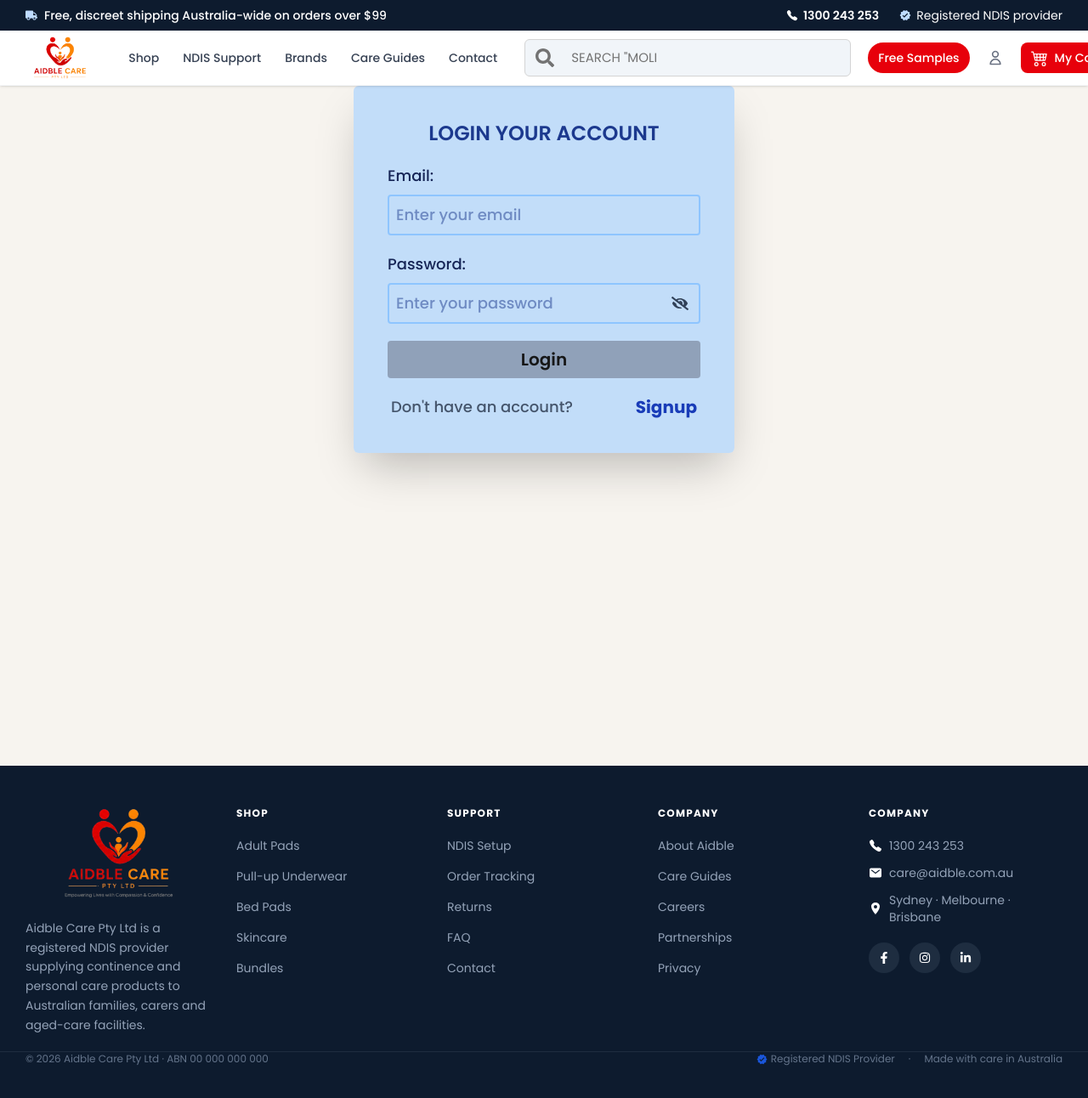
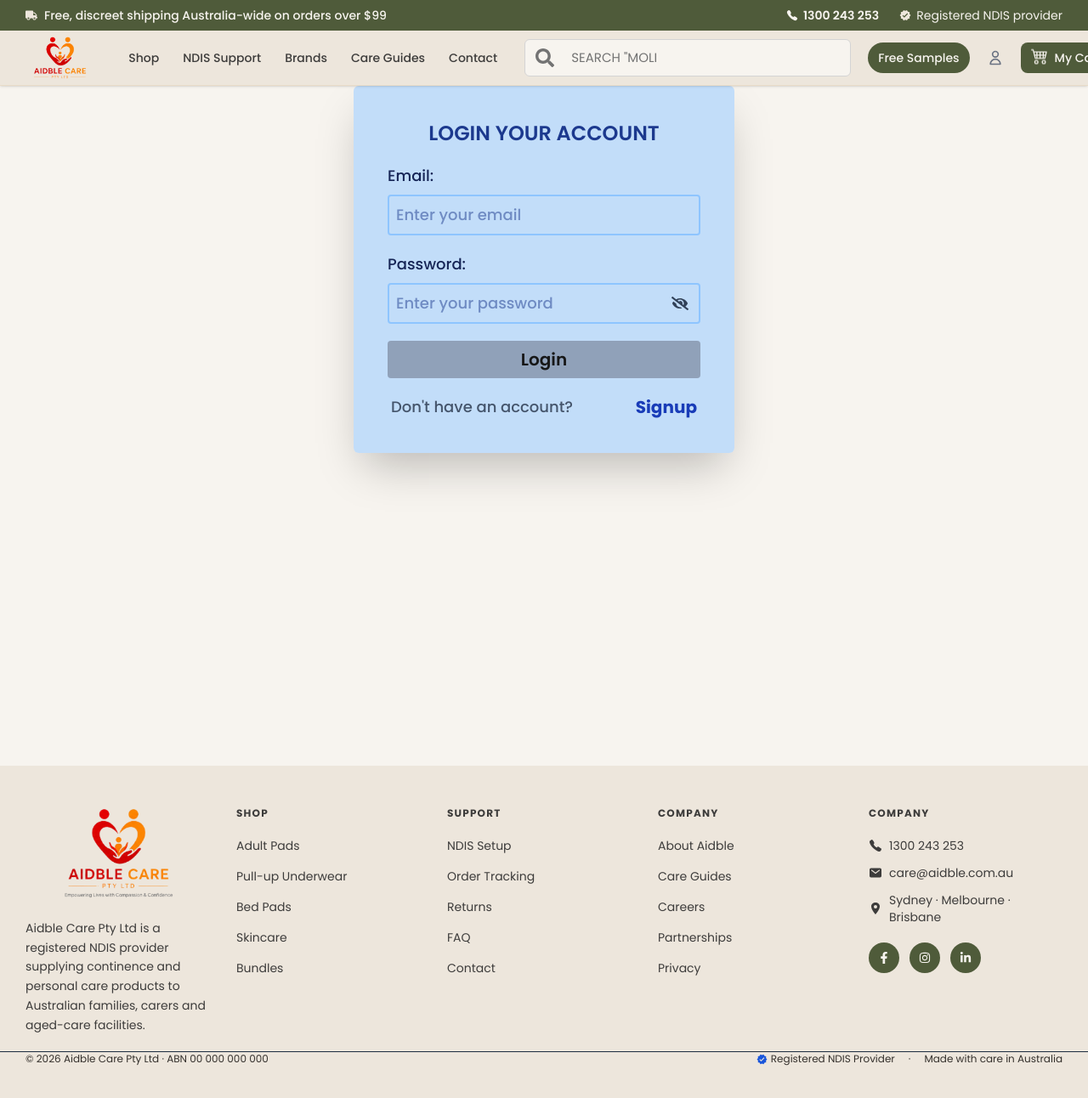
Before and after one commit to developer-amirhamza/health-u-shop, a Next.js app in the folder client/: page /signin in a window 1280 px wide. Shown: the top 1292 px of the page at 85% size. Built offline with nearby package versions, Linux system fonts and the light colour scheme; no server answers.

Commit message:
update color

```diff
--- a/client/src/app/(main)/components/Footer.tsx
+++ b/client/src/app/(main)/components/Footer.tsx
@@ -33,7 +33,7 @@
 
 const Footer = () => {
     return (
-        <footer className="w-full bg-[#0d1b2e] py-12 text-white">
+        <footer className="w-full bg-primary py-12 text-text">
 
             {/* Main footer content */}
             <div className="container mx-auto px-6 py-14  grid grid-cols-1 sm:grid-cols-2 md:grid-cols-3 lg:grid-cols-5 gap-5">
@@ -42,19 +42,19 @@
                 <div className="flex flex-col gap-5">
                      <Image src={logo} alt='Health U Australia' className='  max-w-56 max-h-40 h-full  w-full justify-self-start items-center-safe   ' />
 
-                    <p className="text-[#94a3b8] text-sm leading-relaxed">
+                    <p className="text-text text-sm leading-relaxed">
                         Aidble Care Pty Ltd is a registered NDIS provider supplying continence and personal care products to Australian families, carers and aged-care facilities.
                     </p>
                 </div>
 
                 {/* Shop column */}
                 <div className="flex flex-col gap-4">
-                    <h3 className="text-xs font-bold uppercase tracking-widest text-white mb-1">Shop</h3>
+                    <h3 className="text-xs font-bold uppercase tracking-widest text-text mb-1">Shop</h3>
                     {SHOP_LINKS.map((link) => (
                         <Link
                             key={link.label}
                             href={link.href}
-                            className="text-[#94a3b8] hover:text-white text-sm transition-colors"
+                            className="text-text text-sm transition-colors"
                         >
                             {link.label}
                         </Link>
@@ -63,12 +63,12 @@
 
                 {/* Support column */}
                 <div className="flex flex-col gap-4">
-                    <h3 className="text-xs font-bold uppercase tracking-widest text-white mb-1">Support</h3>
+                    <h3 className="text-xs font-bold uppercase tracking-widest text-text mb-1">Support</h3>
                     {SUPPORT_LINKS.map((link) => (
                         <Link
                             key={link.label}
                             href={link.href}
-                            className="text-[#94a3b8] hover:text-white text-sm transition-colors"
+                            className="text-text text-sm transition-colors"
                         >
                             {link.label}
                         </Link>
@@ -77,12 +77,12 @@
 
                 {/* Company column */}
                 <div className="flex flex-col gap-4">
-                    <h3 className="text-xs font-bold uppercase tracking-widest text-white mb-1">Company</h3>
+                    <h3 className="text-xs font-bold uppercase tracking-widest text-text mb-1">Company</h3>
                     {COMPANY_LINKS.map((link) => (
                         <Link
                             key={link.label}
                             href={link.href}
-                            className="text-[#94a3b8] hover:text-white text-sm transition-colors"
+                            className="text-text text-sm transition-colors"
                         >
                             {link.label}
                         </Link>
@@ -90,49 +90,48 @@
                 </div>
                 {/* Contact info */}
                 <div className="flex flex-col gap-4">
-                  <h3 className="text-xs font-bold uppercase tracking-widest text-white mb-1">Company</h3>
-                  <div className="flex flex-col gap-3 text-sm text-[#94a3b8]">
-                        <a href="tel:1300243253" className="flex items-center gap-2 hover:text-white transition-colors">
-                            <IoCall className="text-white shrink-0" size={16} />
+                  <h3 className="text-xs font-bold uppercase tracking-widest text-text mb-1">Company</h3>
+                  <div className="flex flex-col gap-3 text-sm text-text">
+                        <a href="tel:1300243253" className="flex items-center gap-2 hover:text-text-hover transition-colors">
+                            <IoCall className="text-text shrink-0" size={16} />
                             1300 243 253
                         </a>
-                        <a href="mailto:care@aidble.com.au" className="flex items-center gap-2 hover:text-white transition-colors">
-                            <IoMail className="text-white shrink-0" size={16} />
+                        <a href="mailto:care@aidble.com.au" className="flex items-center gap-2 hover:text-text-hover transition-colors">
+                            <IoMail className="text-text shrink-0" size={16} />
                             care@aidble.com.au
                         </a>
                         <div className="flex items-center gap-2">
-                            <IoLocationSharp className="text-white shrink-0" size={16} />
+                            <IoLocationSharp className="text-text shrink-0" size={16} />
                             Sydney · Melbourne · Brisbane
                         </div>
                     </div>
                     {/* Social icons */}
-                    <div className="flex items-center gap-3 mt-1">
+                    <div className="flex items-center text-background gap-3 mt-1">
                         <Link
                             href="https://www.facebook.com/healthuau/"
-                            className="w-9 h-9 rounded-full bg-[#1e2d40] hover:bg-[#1a56db] flex items-center justify-center transition-colors"
+                            className="w-9 h-9 rounded-full bg-secondary hover:bg-secondary-hover flex items-center justify-center transition-colors"
                         >
                             <FaFacebookF size={14} />
                         </Link>
                         <Link
                             href="https://www.instagram.com/healthu_au/"
-                            className="w-9 h-9 rounded-full bg-[#1e2d40] hover:bg-[#1a56db] flex items-center justify-center transition-colors"
+                            className="w-9 h-9 rounded-full bg-secondary hover:bg-secondary-hover flex items-center justify-center transition-colors"
                         >
                             <FaInstagram size={14} />
                         </Link>
                         <Link
                             href="https://www.linkedin.com/company/health-u-australia/"
-                            className="w-9 h-9 rounded-full bg-[#1e2d40] hover:bg-[#1a56db] flex items-center justify-center transition-colors"
+                            className="w-9 h-9 rounded-full bg-secondary hover:bg-secondary-hover flex items-center justify-center transition-colors"
                         >
                             <FaLinkedinIn size={14} />
                         </Link>
                     </div>
                 </div>
-
             </div>
 
             {/* Bottom bar */}
             <div className="border-t border-[#1e2d40] mt-5">
-                <div className="container mx-auto px-6 py-4 flex flex-col  sm:flex-row items-center justify-between gap-2 text-xs text-[#64748b]">
+                <div className="container mx-auto px-6 py-4 flex flex-col  sm:flex-row items-center justify-between gap-2 text-xs text-text-hover">
                     <p>© {new Date().getFullYear()} Aidble Care Pty Ltd · ABN 00 000 000 000</p>
                     <div className="flex items-center gap-4">
                         <span className="flex items-center gap-1">
--- a/client/src/app/(main)/components/Header.tsx
+++ b/client/src/app/(main)/components/Header.tsx
@@ -73,22 +73,22 @@
         <div className="sticky top-0 z-50 shadow-sm">
             {/* Top bar */}
             <div
-                className={`bg-[#0d1b2e] text-white transition-all duration-300 overflow-hidden ${
+                className={`bg-secondary text-background transition-all duration-300 overflow-hidden ${
                     topbarVisible ? 'max-h-10 opacity-100' : 'max-h-0 opacity-0'
                 }`}
             >
                 <div className="container mx-auto flex items-center justify-between px-4 h-9 text-sm">
                     <div className="flex items-center gap-2">
-                        <FaTruck className="text-blue-200 shrink-0" />
+                        <FaTruck className="text-primary shrink-0" />
                         <span className="font-medium">Free, discreet shipping Australia-wide on orders over $99</span>
                     </div>
                     <div className="hidden md:flex items-center gap-6">
-                        <a href="tel:1300243253" className="flex items-center gap-1.5 hover:text-blue-200 transition-colors">
+                        <a href="tel:1300243253" className="flex items-center gap-1.5 hover:text-primary transition-colors">
                             <IoCall />
                             <span className="font-semibold">1300 243 253</span>
                         </a>
                         <div className="flex items-center gap-1.5">
-                            <MdVerified className="text-blue-200" />
+                            <MdVerified className="text-primary" />
                             <span>Registered NDIS provider</span>
                         </div>
                     </div>
@@ -96,7 +96,7 @@
             </div>
 
             {/* Main navbar */}
-            <div className="bg-white border-b border-gray-100">
+            <div className="bg-primary border-b border-primary-hover">
                 <div className=" mx-auto flex items-center gap-4 px-4 h-16">
 
                     {/* Logo */}
@@ -115,7 +115,7 @@
                             <Link
                                 key={link.href}
                                 href={link.href}
-                                className="px-3 py-2 text-sm font-medium text-gray-700 hover:text-[#1a56db] hover:bg-blue-50 rounded-md transition-colors whitespace-nowrap"
+                                className="px-3 py-2 text-sm font-medium text-text hover:text-text-hover hover:bg-blue-50 rounded-md transition-colors whitespace-nowrap"
                             >
                                 {link.label}
                             </Link>
@@ -133,7 +133,7 @@
                         {/* Free Samples */}
                         <Link
                             href="/free-samples"
-                            className="hidden sm:flex items-center gap-1.5 px-3 py-2 bg-red-600 hover:bg-red-700  text-white text-sm font-medium rounded-full transition-colors whitespace-nowrap"
+                            className="hidden sm:flex items-center gap-1.5 px-3 py-2 bg-secondary hover:bg-secondary-hover  text-background text-sm font-medium rounded-full transition-colors whitespace-nowrap"
                         >
                             Free Samples
                         </Link>
@@ -143,7 +143,7 @@
                             <div className="relative">
                                 <button
                                     onClick={() => setShowUserMenu(!showUserMenu)}
-                                    className="flex items-center gap-1 px-3 py-2 text-sm font-medium text-gray-700 hover:bg-gray-100 rounded-md transition-colors"
+                                    className="flex items-center gap-1 px-3 py-2 text-sm font-medium text-text hover:bg-primary rounded-md transition-colors"
                                 >
                                     <svg className="w-5 h-5 text-gray-500" fill="none" stroke="currentColor" viewBox="0 0 24 24">
                                         <path strokeLinecap="round" strokeLinejoin="round" strokeWidth={2} d="M16 7a4 4 0 11-8 0 4 4 0 018 0zM12 14a7 7 0 00-7 7h14a7 7 0 00-7-7z" />
@@ -152,7 +152,7 @@
                                     {showUserMenu ? <GoTriangleUp size={14} /> : <GoTriangleDown size={14} />}
                                 </button>
                                 {showUserMenu && (
-                                    <div className="absolute top-11 right-0 bg-white shadow-lg w-44 rounded-lg border border-gray-100 z-50">
+                                    <div className="absolute top-11 right-0 bg-white shadow-lg w-44 rounded-lg border border-primary z-50">
                                         <UserMenu close={() => setShowUserMenu(false)} />
                                     </div>
                                 )}
@@ -172,9 +172,9 @@
                         {/* Cart */}
                         <button
                             onClick={() => setOpenCartMenu(true)}
-                            className="relative flex items-center gap-2 bg-red-600 hover:bg-red-700 text-white px-3 py-2 rounded-lg transition-colors"
+                            className="relative flex items-center gap-2 bg-secondary cursor-pointer hover:bg-secondary-hover  text-background px-3 py-2 rounded-lg transition-colors"
                         >
-                            <BsCart4 size={20} />
+                            <BsCart4 size={20} className='animate-bounce ' />
                             {cartCount > 0 && (
                                 <span className="absolute -top-1.5 -right-1.5 bg-amber-500 text-white text-xs font-semibold rounded-full w-5 h-5 flex items-center justify-center">
                                     {cartCount}
--- a/client/src/app/(main)/components/ProductFinderWizard.tsx
+++ b/client/src/app/(main)/components/ProductFinderWizard.tsx
@@ -67,12 +67,12 @@
     const reset = () => { setStep(0); setAnswers({}); setResults([]); setDone(false); setLoading(false) }
 
     if (step === 0) return (
-        <section className="bg-[#f0f7ff] py-6">
+        <section className="bg-background py-6">
             <div className="container mx-auto px-6 flex flex-col items-center text-center gap-4">
                 {/* <div className="w-12 h-12 bg-[#1a56db] rounded-xl flex items-center justify-center text-white font-extrabold text-lg">PF</div> */}
                 <h2 className="text-3xl font-extrabold text-gray-900">Find Your Perfect Product</h2>
                 <p className="text-gray-500 text-base max-w-md">Answer 4 quick questions and we'll match you with the right continence products.</p>
-                <button onClick={() => setStep(1)} className="bg-[#1a56db] hover:bg-blue-700 text-white font-semibold px-8 py-3 rounded-full transition-colors text-sm">Start the quiz →</button>
+                <button onClick={() => setStep(1)} className="bg-secondary hover:bg-secondary-hover text-white font-semibold px-8 py-3 rounded-full transition-colors text-sm">Start the quiz →</button>
             </div>
         </section>
     )
--- a/client/src/app/(main)/components/Search.tsx
+++ b/client/src/app/(main)/components/Search.tsx
@@ -26,7 +26,7 @@
         setIsSearchPage(isSearch)
     }, [pathname])
     return (
-        <div onClick={() => router.push("/products")} className='flex w-full border gap-2 group lg:min-w-96 bg-slate-100 focus-within:bg-amber-50 h-11 items-center
+        <div onClick={() => router.push("/products")} className='flex w-full border gap-2 group lg:min-w-96 bg-background focus-within:bg-primary h-11 items-center
          min-w-70 rounded-md border-neutral-300  focus-within:border-primary'>
 
             {/* {isSearchPage && isMobile ?
--- a/client/src/app/(main)/page.tsx
+++ b/client/src/app/(main)/page.tsx
@@ -34,7 +34,7 @@
           <InfoGraphicCard key={index} label={item.label} icon={item.icon} path={item.path} />
         ))}
       </div>
-      <div className="grid gap-10">
+      <div className="grid gap-10 bg-primary">
         {categories.map((category, index) => (
           <CategoryWiseProducts categoryId={category.id} title={category.title} key={index} />
         ))}
--- a/client/src/app/globals.css
+++ b/client/src/app/globals.css
@@ -5,9 +5,11 @@
   --background: #F7F4EF;
   --foreground: #171717;
   --primary:#EDE6DC;
-  --primary-hover:#ccc4b8;
+  --primary-hover:#e9dcc8;
   --secondary:#4F5B3A;
+  --secondary-hover:#394624;
   --text:#3D3C3B;
+  --text-hover:#35312d;
 }
 
 @theme inline {
@@ -18,6 +20,8 @@
   --color-primary:var(--primary);
   --color-primary-hover:var(--primary-hover);
   --color-secondary:var(--secondary);
+  --color-secondary-hover:var(--secondary-hover);
+  --color-text-hover:var(--text-hover);
   --color-text:var(--text)
 }
 
```
Also changed, not shown: client/src/app/(main)/components/CategoryWiseProducts.tsx (+0 -8 lines), client/src/app/(main)/components/Hero.tsx (+7 -7 lines), client/src/app/(main)/components/ProductCard.tsx (+5 -5 lines), client/src/app/components/Header.tsx (+7 -7 lines).
